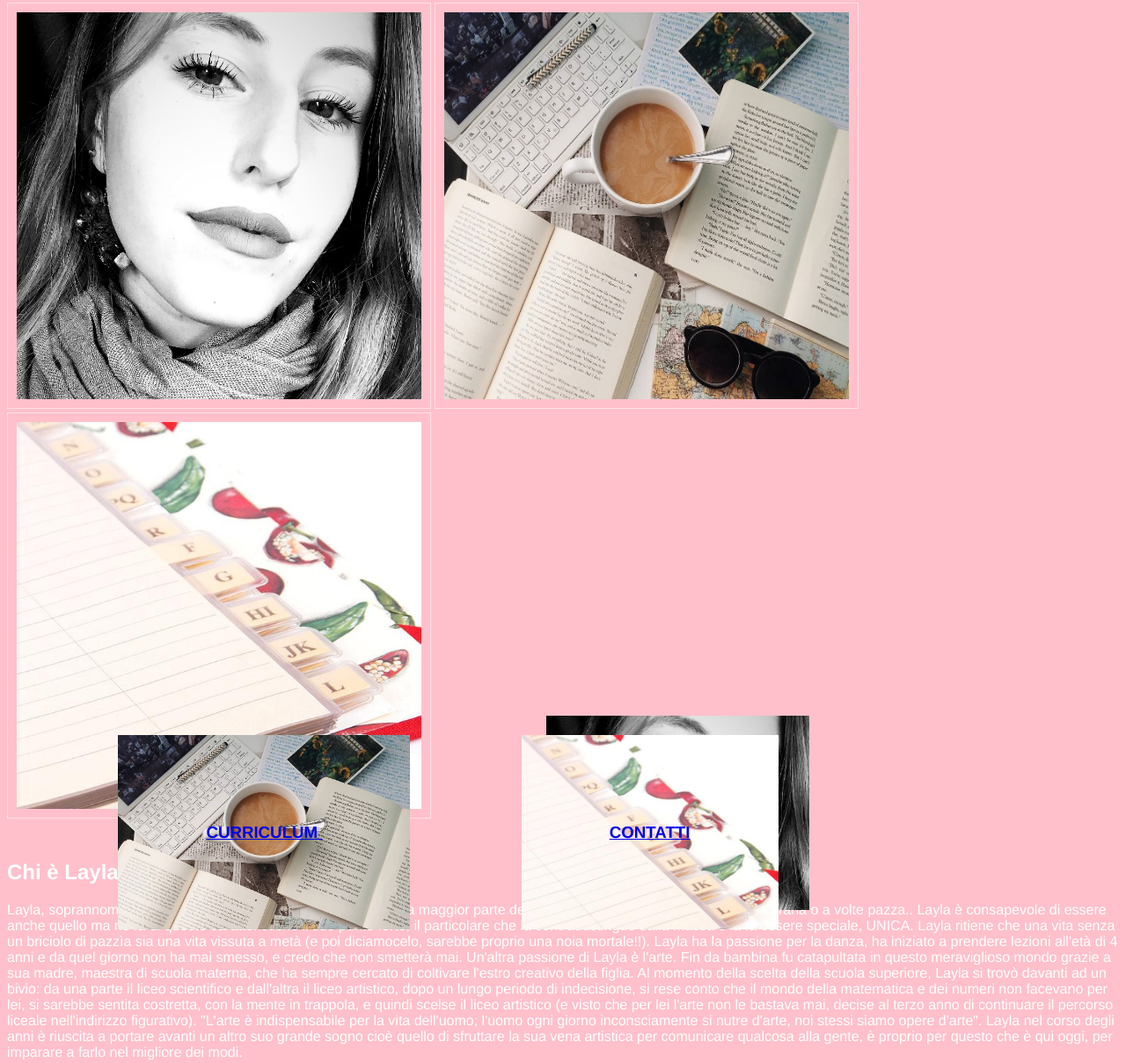
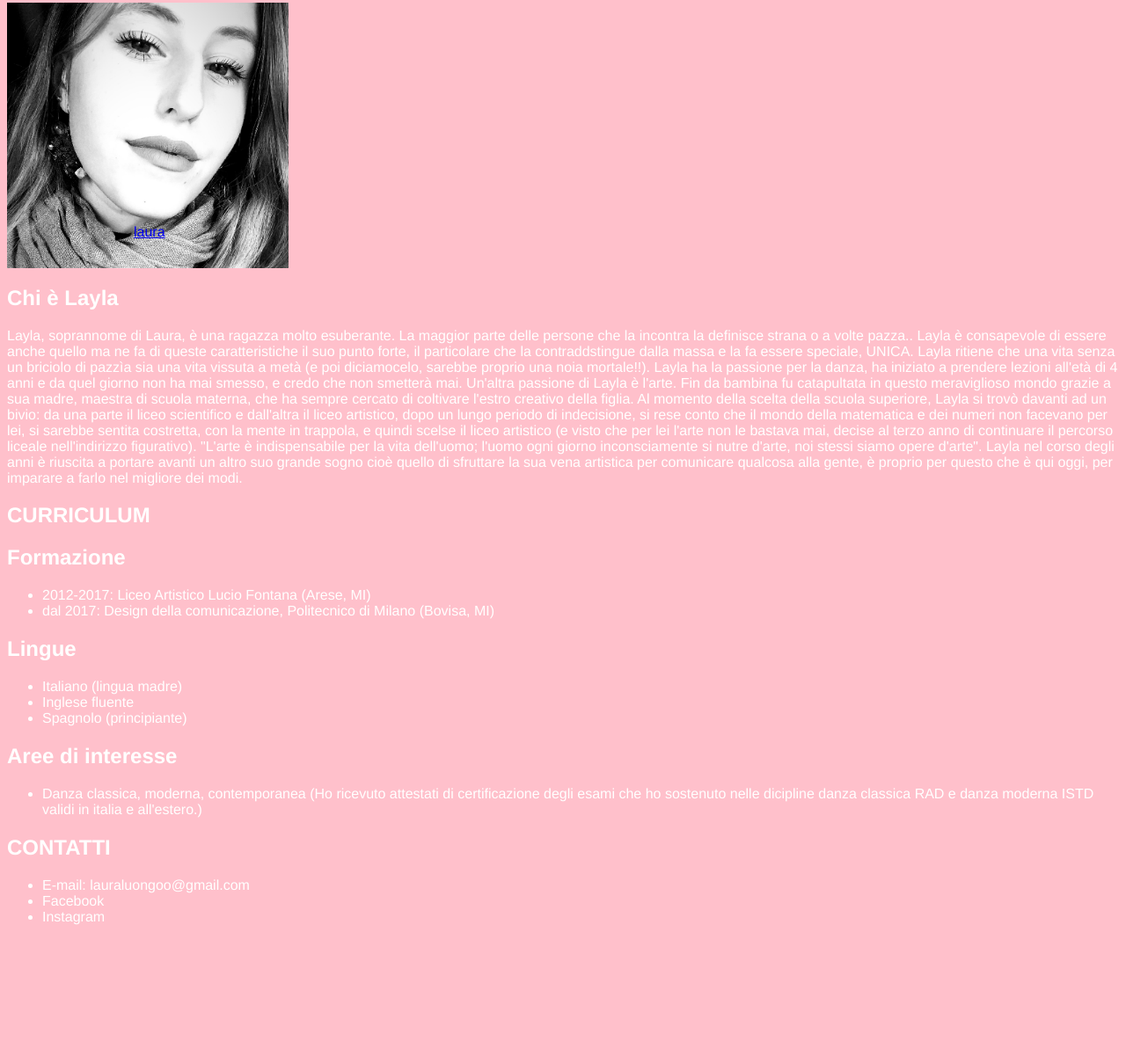
Before and after one commit to lauraluongo/pagina--elementi, a plain HTML site: page index.htm in a window 1280 px wide. Shown: the part 648-1857 px from the top of the page at 88% size. After the commit the page ends 1716 px from the top, so only its background shows below. Drawn offline with Linux system fonts and the light colour scheme.

Commit message:
immagine laura con sopra il link

```diff
--- a/index.htm
+++ b/index.htm
@@ -21,15 +21,10 @@ Cose da fare per vivere nel migliore dei modi:
 <li> sorridere, SEMPRE. </li>
 </p>
 
-<img src="laura.JPG">
-<img src="curriculum.jpg">
-<img src="contatti.jpg">
-
-
-<h3 id=laura> <a href="#Chi è Layla"> Chi è Layla</a> </h3>
-<h3 id=curr> <a href="#CURRICULUM"> CURRICULUM </a> </h3>
-<h3 id=rubrica> <a href="#CONTATTI"> CONTATTI </a> </h3>
-
+<div>
+    <img src="laura.JPG">
+    <a href="Chi è Layla"> laura </a>
+</div>
 
 <h2 id="Chi è Layla"> Chi è Layla </h2>
 <p> Layla, soprannome di Laura, è una ragazza molto esuberante. La maggior parte delle persone che la incontra la definisce strana o a volte pazza.. Layla è consapevole di essere anche quello ma ne fa di queste caratteristiche il suo punto forte, il particolare che la contraddstingue dalla massa e la fa essere speciale, UNICA.
--- a/styleprova.css
+++ b/styleprova.css
@@ -21,51 +21,19 @@ h1{
   background-color: #FF9FA9;
 }
 
-img{
-  display: inline-block;
-  height:25vh;
-  width:460px;
-  height:440px;
-  overflow:hidden;
-  border: 1px solid #FFE0E6;
-  padding: 10px;
-}
+div{
+ position: relative;
+ display: inline-block;
+ }
 
-h3{
-  padding: 100px;
-  display: inline;
-}
-#laura{
-background-image: url('laura.JPG');
-background-position: 50% 50% 50% 50%;
-background-repeat: no-repeat;
-background-size: 100%;
-position: relative;
-height: 25vh;
-text-align: 90%;
-margin-left: 10%;
-}
+ img {
+   position:absolute
+   height:25vh;
+   width:40vh;
+   }
 
-#curr{
-  background-image: url('curriculum.jpg');
-  background-position: 60% 50% 90% 50%;
-  background-repeat: no-repeat;
-  background-size: 100%;
-  position: relative;
-  height: 25vh;
-  text-align: 40%;
-  position: relative 20%;
-  margin-left: 10%;
-}
-
-#rubrica{
-  background-image: url('contatti.jpg');
-  background-position: 60% 50% 90% 50%;
-  background-repeat: no-repeat;
-  background-size: 100%;
-  position: relative;
-  height: 25vh;
-  text-align: 40%;
-  position: relative 20%;
-  margin-left: 10%;
-}
+ a {
+ position:absolute;
+ bottom:2em;
+ left:45%;"
+ }
--- /dev/null
+++ b/test/provaimmagine.css
@@ -0,0 +1,17 @@
+
+div {
+position: relative;
+display: inline-block;
+}
+
+img {
+  position:absolute
+  height:25vh;
+  width:40vh;
+  }
+
+a {
+position:absolute;
+bottom:2em;
+left:45%;"
+}
--- a/test/styleprova.css
+++ b/test/styleprova.css
@@ -20,43 +20,20 @@ h1{
   width:370px;
   background-color: #FF9FA9;
 }
-#curriculum {
-  display: inline;
-  width: 30%;
-  background-image: url('curriculum.jpg');
 
-}
-#contatti {
-  display: inline;
-  width: 30%;
-  background-image: url('contatti.jpg');
-}
-img{
+ div{
+  position: relative;
   display: inline-block;
-  overflow:hidden;
-  border: 1px solid #FFE0E6;
-  padding: 10px;
-}
-.img {
-  width: 30%;
-  display: inline;
-}
-.curriculum {
-  background-image: url('curriculum.jpg');
-}
-h2 {
-  padding: 10px;
-}
+  }
 
-#laura{
-  margin: 0px;
-  background-image: url('laura.JPG');
-  background-repeat: no-repeat;
-  color: #FFFFFF;
-  font-size: 140%;
-  font-weight: normal;
-  line-height: 260px;
-  text-align: center;
-  width: 1000px;
-  height: 1000px;
-}
+  img {
+    position:absolute
+    height:25vh;
+    width:40vh;
+    }
+
+  a {
+  position:absolute;
+  bottom:2em;
+  left:45%;"
+  }
```
Also changed, not shown: test/index.htm (+4 -9 lines), test/prova.html (added, +9 -0 lines).
